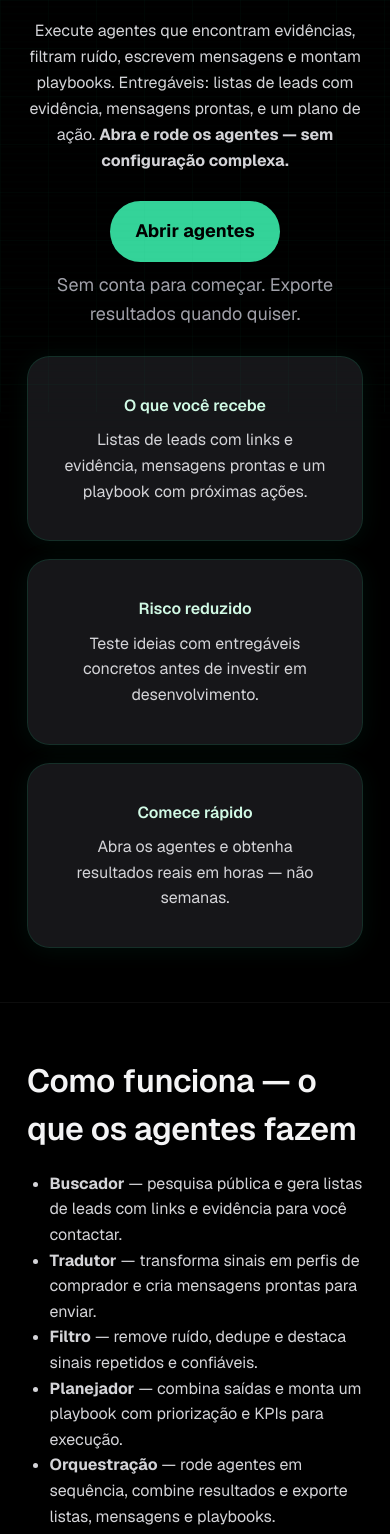
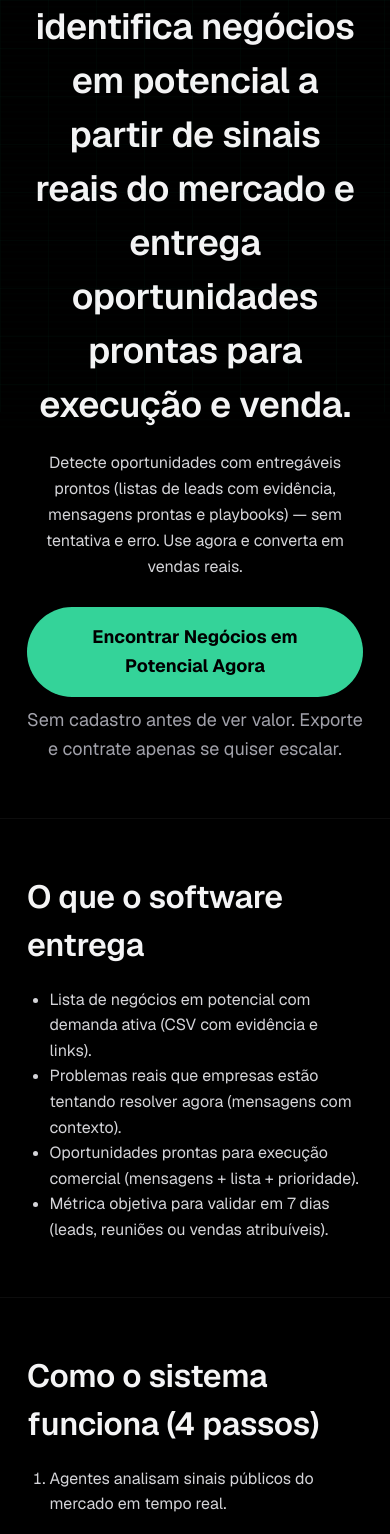
Before and after one commit to TiagoIA-UX/SignalHack, a Next.js app: page / in a window 390 px wide. Shown: the part 432-1966 px from the top of the page. Built offline with nearby package versions, Linux system fonts and the light colour scheme; no server answers.

Commit message:
feat(landing+wizard): implement definitive landing copy and closed wizard + header nav

```diff
--- a/app/app/page.tsx
+++ b/app/app/page.tsx
@@ -139,6 +139,7 @@ export default function HomePage() {
   const [wizardStep, setWizardStep] = useState(1);
   const [wizSignal, setWizSignal] = useState("");
   const [wizBuyer, setWizBuyer] = useState("");
+  const [wizWhy, setWizWhy] = useState("");
   const [wizUrgency, setWizUrgency] = useState("");
   const [wizBudget, setWizBudget] = useState("");
   const [wizMetric, setWizMetric] = useState("");
@@ -204,15 +205,23 @@ export default function HomePage() {
     return "BAIXA";
   }
 
-  function finishWizard() {
+function metricValid(text: string) {
+      const s = text.toLowerCase();
+      const hasNumber = /\d+/.test(s);
+      const keywords = ["contat", "lead", "respost", "reuni", "call", "venda", "sales"];
+      const hasKeyword = keywords.some((k) => s.includes(k));
+      return hasNumber || hasKeyword;
+    }
+
+    function finishWizard() {
     const signalText = wizSignal.trim();
     const metricText = wizMetric.trim();
     if (signalText.length < 12) return;
     if (!wizBuyer || !wizUrgency || !wizBudget) return;
-    if (metricText.length < 8) return;
+    if (!metricValid(metricText) || metricText.length < 6) return;
 
     const title = signalText.length > 72 ? `${signalText.slice(0, 72).trim()}…` : signalText;
-    const potential = `Potencial: comprador=${wizBuyer}; urgência=${wizUrgency}; orçamento=${wizBudget}.`;
+    const potential = `Potencial: ${wizWhy.trim()} (comprador=${wizBuyer}; urgência=${wizUrgency}; orçamento=${wizBudget}).`;
     const summary = `${signalText}\n\n${potential}\nMétrica (7 dias): ${metricText}`;
     const intent = inferredIntent();
     const s: Signal = {
@@ -327,16 +336,16 @@ export default function HomePage() {
               <Card className="mt-6 p-6">
                 <div className="flex flex-col gap-3 sm:flex-row sm:items-center sm:justify-between">
                   <div>
-                    <div className="text-xs uppercase tracking-[0.2em] text-zinc-400">wizard (60s)</div>
-                    <div className="mt-1 text-lg font-semibold text-zinc-100">Avaliar potencial</div>
+                    <div className="text-xs uppercase tracking-[0.2em] text-zinc-400">wizard — processo fechado</div>
+                    <div className="mt-1 text-lg font-semibold text-zinc-100">Encontrar Negócios em Potencial</div>
                     <div className="mt-1 text-sm text-zinc-300">
-                      Sem login. Três passos. Resultado: potencial + métrica + decisão.
+                      Três passos objetivos. Saia com uma oportunidade vendável e métricas claras em 7 dias.
                     </div>
                     <div className="mt-3 flex flex-wrap items-center gap-2">
-                      <Badge>Scout</Badge>
-                      <Badge>Decoder</Badge>
-                      <Badge>Noise Killer</Badge>
-                      <Badge>Strategist</Badge>
+                      <Badge>Buscador</Badge>
+                      <Badge>Tradutor</Badge>
+                      <Badge>Filtro</Badge>
+                      <Badge>Planejador</Badge>
                     </div>
                   </div>
                   <div className="flex items-center gap-2">
@@ -363,19 +372,20 @@ export default function HomePage() {
 
                 {wizardStep === 1 ? (
                   <div className="mt-6">
-                    <label className="text-xs text-zinc-400">Descreva o sinal observado</label>
+                    <label className="text-xs text-zinc-400">Qual problema empresas estão tentando resolver agora?</label>
                     <textarea
                       value={wizSignal}
                       onChange={(e) => setWizSignal(e.target.value)}
-                      placeholder="Ex: aumento de vagas para RevOps + posts pedindo automação de follow-up"
+                      placeholder="Ex: clientes reclamam de churn alto, posts pedindo automação de follow-up — copie este exemplo"
                       className="mt-2 min-h-24 w-full rounded-xl border border-white/10 bg-black/40 px-3 py-2 text-sm text-zinc-100"
                     />
+                    <div className="mt-2 text-xs text-zinc-400">Exemplo copiado acima — ajuste para seu cliente alvo.</div>
                     <div className="mt-3 flex flex-wrap gap-2">
                       <Button
                         onClick={() => setWizardStep(2)}
                         disabled={wizSignal.trim().length < 12}
                       >
-                        Próximo: potencial
+                        Próximo: por que pagam
                       </Button>
                       <Button variant="ghost" onClick={resetWizard}>
                         Limpar
@@ -386,7 +396,7 @@ export default function HomePage() {
 
                 {wizardStep === 2 ? (
                   <div className="mt-6">
-                    <div className="text-xs uppercase tracking-[0.2em] text-zinc-400">Perguntas objetivas</div>
+                    <div className="text-xs uppercase tracking-[0.2em] text-zinc-400">Por que empresas pagariam para resolver esse problema?</div>
                     <div className="mt-4 grid gap-4 md:grid-cols-3">
                       <div className="rounded-2xl border border-white/10 bg-black/35 p-4">
                         <div className="text-sm font-semibold text-zinc-100">Existe comprador?</div>
@@ -415,12 +425,23 @@ export default function HomePage() {
                       Potencial atual: <strong>{yesCount()}</strong>/3 sinais positivos.
                     </div>
 
+                    <div className="mt-4">
+                      <label className="text-xs text-zinc-400">Em uma frase comercial — por que empresas pagariam?</label>
+                      <input
+                        value={wizWhy}
+                        onChange={(e) => setWizWhy(e.target.value)}
+                        placeholder="Ex: pagam para reduzir churn e economizar 30% no custo de aquisição"
+                        className="mt-2 w-full rounded-xl border border-white/10 bg-black/40 px-3 py-2 text-sm text-zinc-100"
+                      />
+                      <div className="mt-2 text-xs text-zinc-400">Texto comercial obrigatório (ex.: reduzir churn, economizar X% ou gerar R$).</div>
+                    </div>
+
                     <div className="mt-4 flex flex-wrap gap-2">
                       <Button variant="ghost" onClick={() => setWizardStep(1)}>
                         Voltar
                       </Button>
-                      <Button onClick={() => setWizardStep(3)} disabled={!wizBuyer || !wizUrgency || !wizBudget}>
-                        Próximo: métrica
+                      <Button onClick={() => setWizardStep(3)} disabled={!wizWhy || !wizUrgency || !wizBudget || wizWhy.trim().length < 12}>
+                        Próximo: resultado em 7 dias
                       </Button>
                     </div>
                   </div>
@@ -438,8 +459,7 @@ export default function HomePage() {
                     <div className="mt-4 rounded-2xl border border-white/10 bg-black/35 p-4 text-sm text-zinc-300">
                       <strong>Resumo:</strong> sinal + potencial + métrica vão virar um item no seu painel.
                       <div className="mt-2">
-                        Próxima ação sugerida:{" "}
-                        {yesCount() >= 2 ? (
+                        Próxima ação sugerida: {yesCount() >= 2 ? (
                           <strong>rodar o teste nas próximas 48h.</strong>
                         ) : (
                           <strong>refinar o sinal (comprador/urgência/orçamento) antes de insistir.</strong>
@@ -454,8 +474,8 @@ export default function HomePage() {
                       <Button variant="ghost" onClick={() => setWizardStep(2)}>
                         Voltar
                       </Button>
-                      <Button onClick={finishWizard} disabled={wizMetric.trim().length < 8}>
-                        Criar no painel
+                      <Button onClick={finishWizard} disabled={!metricValid(wizMetric) || wizMetric.trim().length < 6}>
+                        Confirmar Negócio em Potencial
                       </Button>
                     </div>
                   </div>
--- a/app/page.tsx
+++ b/app/page.tsx
@@ -112,34 +112,86 @@ export default function FunctionPage() {
 
       <main className="pt-24 pb-20">
         {/* VISÃO GERAL */}
-        <section id="visao-geral" className="py-12 border-b border-white/5">
+        <section id="o-que-faz" className="py-12 border-b border-white/5">
           <Container>
             <div className="mx-auto max-w-4xl text-center">
-              <h1 className="text-3xl font-semibold">Orquestre agentes de IA que encontram sinais e geram entregáveis prontos</h1>
+              <h1 className="text-3xl font-semibold">Software de orquestração de agentes de Inteligência Artificial que identifica negócios em potencial a partir de sinais reais do mercado e entrega oportunidades prontas para execução e venda.</h1>
               <p className="mt-4 text-sm text-zinc-300 leading-relaxed">
-                Execute agentes que encontram evidências, filtram ruído, escrevem mensagens e montam playbooks. Entregáveis: listas de leads com evidência, mensagens prontas, e um plano de ação. <strong>Abra e rode os agentes — sem configuração complexa.</strong>
+                Detecte oportunidades com entregáveis prontos (listas de leads com evidência, mensagens prontas e playbooks) — sem tentativa e erro. Use agora e converta em vendas reais.
               </p>
 
               <div className="mt-6">
-                <Button href="/app" className="inline-flex items-center justify-center px-6 py-3 rounded-md bg-emerald-400 text-black font-bold shadow-lg">Abrir agentes</Button>
+                <Button href="/app" className="inline-flex items-center justify-center px-6 py-3 rounded-md bg-emerald-400 text-black font-bold shadow-lg">Encontrar Negócios em Potencial Agora</Button>
               </div>
 
-              <div className="mt-2 text-xs text-zinc-400">Sem conta para começar. Exporte resultados quando quiser.</div>
+              <div className="mt-2 text-xs text-zinc-400">Sem cadastro antes de ver valor. Exporte e contrate apenas se quiser escalar.</div>
+            </div>
+          </Container>
+        </section>
 
-              <div className="mt-6 grid gap-4 md:grid-cols-3">
-                <Card className="p-4">
-                  <div className="text-sm font-semibold text-emerald-100">O que você recebe</div>
-                  <div className="mt-2 text-sm text-zinc-300">Listas de leads com links e evidência, mensagens prontas e um playbook com próximas ações.</div>
-                </Card>
-                <Card className="p-4">
-                  <div className="text-sm font-semibold text-emerald-100">Risco reduzido</div>
-                  <div className="mt-2 text-sm text-zinc-300">Teste ideias com entregáveis concretos antes de investir em desenvolvimento.</div>
-                </Card>
-                <Card className="p-4">
-                  <div className="text-sm font-semibold text-emerald-100">Comece rápido</div>
-                  <div className="mt-2 text-sm text-zinc-300">Abra os agentes e obtenha resultados reais em horas — não semanas.</div>
-                </Card>
+        {/* O QUE ENTREGA */}
+        <section id="o-que-entrega" className="py-12 border-b border-white/5">
+          <Container>
+            <div className="mx-auto max-w-4xl">
+              <h2 className="text-2xl font-semibold">O que o software entrega</h2>
+              <ul className="mt-4 list-disc pl-5 text-sm text-zinc-300">
+                <li>Lista de negócios em potencial com demanda ativa (CSV com evidência e links).</li>
+                <li>Problemas reais que empresas estão tentando resolver agora (mensagens com contexto).</li>
+                <li>Oportunidades prontas para execução comercial (mensagens + lista + prioridade).</li>
+                <li>Métrica objetiva para validar em 7 dias (leads, reuniões ou vendas atribuíveis).</li>
+              </ul>
+            </div>
+          </Container>
+        </section>
+
+        {/* COMO FUNCIONA */}
+        <section id="como-funciona" className="py-12 border-b border-white/5">
+          <Container>
+            <div className="mx-auto max-w-4xl">
+              <h2 className="text-2xl font-semibold">Como o sistema funciona (4 passos)</h2>
+              <ol className="mt-4 list-decimal pl-5 space-y-3 text-sm text-zinc-300">
+                <li>Agentes analisam sinais públicos do mercado em tempo real.</li>
+                <li>O sistema identifica padrões recorrentes de demanda pagante.</li>
+                <li>A IA consolida oportunidades claras e vendáveis (lista + mensagens + prioridade).</li>
+                <li>Você executa, valida com métricas e decide: escalar ou descartar.</li>
+              </ol>
+            </div>
+          </Container>
+        </section>
+
+        {/* PARA QUEM */}
+        <section id="para-quem" className="py-12 border-b border-white/5">
+          <Container>
+            <div className="mx-auto max-w-4xl">
+              <h2 className="text-2xl font-semibold">Para quem é / para quem não é</h2>
+              <div className="mt-4 text-sm text-zinc-300">
+                <div><strong>É para:</strong> Agências, freelancers e operadores que vendem serviços ou soluções para empresas.</div>
+                <div className="mt-2"><strong>Não é para:</strong> curiosos, estudantes ou pessoas que não vendem nada.</div>
               </div>
+            </div>
+          </Container>
+        </section>
+
+        {/* POR QUE GERA DINHEIRO */}
+        <section id="por-que-gera" className="py-12 border-b border-white/5">
+          <Container>
+            <div className="mx-auto max-w-4xl">
+              <h2 className="text-2xl font-semibold">Por que isso gera dinheiro</h2>
+              <ul className="mt-4 list-disc pl-5 text-sm text-zinc-300">
+                <li>A demanda já existe (sinais mostram intenção de compra).</li>
+                <li>O orçamento para resolver o problema já existe em muitas empresas.</li>
+                <li>Reduzimos risco: você valida com entregáveis antes de investir.</li>
+                <li>Decisões rápidas: métricas claras aceleram a venda e o ROI.</li>
+              </ul>
+            </div>
+          </Container>
+        </section>
+
+        {/* CTA FINAL */}
+        <section id="cta" className="py-12">
+          <Container>
+            <div className="mx-auto max-w-4xl text-center">
+              <Button href="/app" className="inline-flex items-center justify-center px-6 py-3 rounded-md bg-emerald-400 text-black font-bold shadow-lg">Encontrar Negócios em Potencial Agora</Button>
             </div>
           </Container>
         </section>
--- a/components/AppHeader.tsx
+++ b/components/AppHeader.tsx
@@ -14,16 +14,19 @@ export function AppHeader() {
             SIGNALHACK
           </Link>
           <nav className="flex items-center gap-3">
-            <Link className="text-sm text-zinc-300 hover:text-white font-semibold" href="/#como-funciona">
-              Como funciona
+            <Link className="text-sm text-zinc-300 hover:text-white font-semibold" href="/app">
+              Detectar Demanda
             </Link>
-            <Link className="text-sm text-zinc-300 hover:text-white font-semibold" href="/#o-que-recebe">
-              O que você recebe
+            <Link className="text-sm text-zinc-300 hover:text-white font-semibold" href="/app#minhas-validacoes">
+              Minhas Validações
             </Link>
-            <Link className="text-sm text-zinc-300 hover:text-white font-semibold" href="/#para-quem-e">
-              Para quem é
+            <Link className="text-sm text-zinc-300 hover:text-white font-semibold" href="/app#resultados">
+              Resultados
             </Link>
-            <Button href="/app?wizard=1">Avaliar potencial agora</Button>
+            <Link className="text-sm text-zinc-300 hover:text-white font-semibold" href="/app#plano">
+              Plano
+            </Link>
+            <Button href="/app?wizard=1">Encontrar Negócios em Potencial Agora</Button>
           </nav>
         </div>
       </Container>
```
